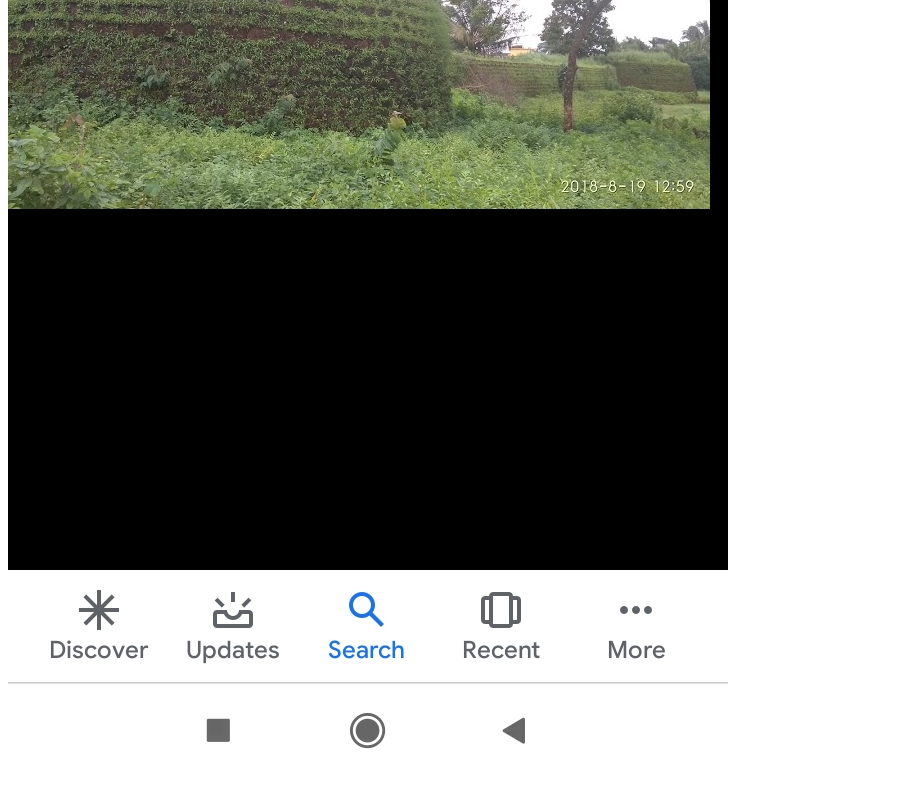
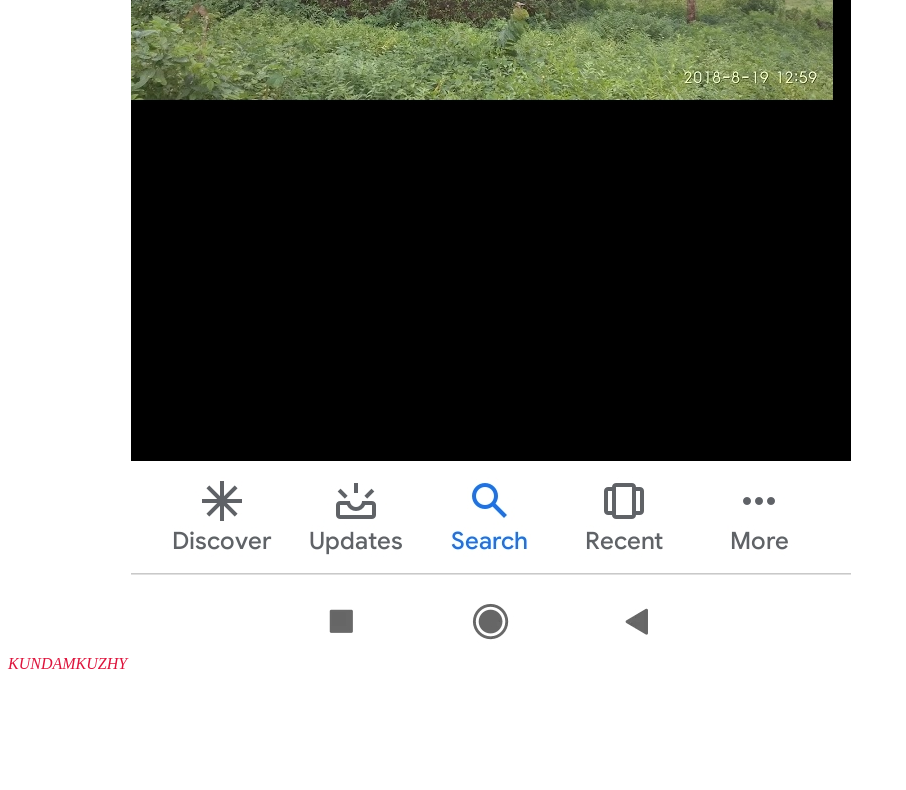
Before and after one commit to anusree-km/Anu, a plain HTML site: page index.html in a window 1280 px wide. Shown: the part 779-1569 px from the top of the page, without its empty margins (0-906 px from the left). After the commit the page ends 1460 px from the top, so only its background shows below. Drawn offline with Linux system fonts and the light colour scheme.

Commit message:
Update index.html

```diff
--- a/index.html
+++ b/index.html
@@ -3,8 +3,8 @@
   <head>
      <title>Kundamkuzhy</title>
   </head>
-  <body>
-    <h1><br>KUNDAMKUZHY</br></h1>
+  <body bg color="light yellow" text="	#DC143C">
+    <i>KUNDAMKUZHY</i>
     <img src="Pic.jpg"/>
   </body>
 </html>
```
